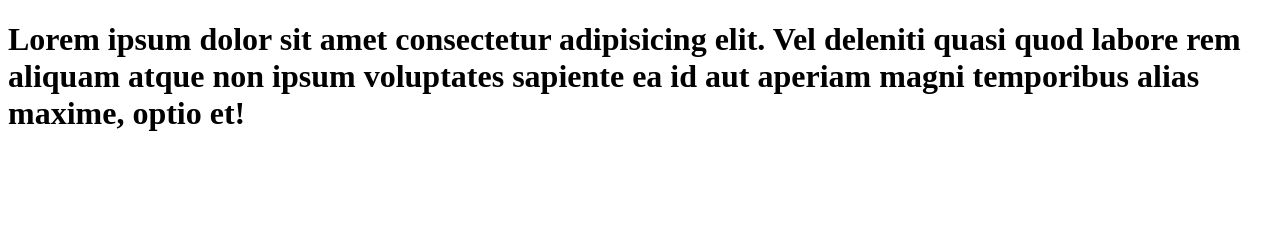
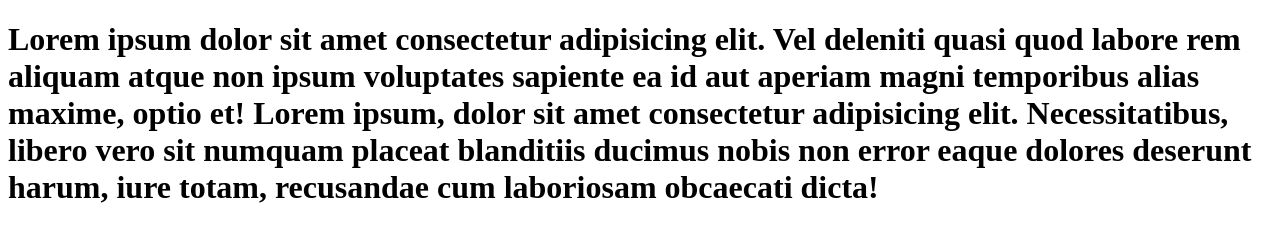
Before and after one commit to Ravijoshi12805/ravijoshi, a plain HTML site: page Day 7/fancy.html in a window 1280 px wide. Drawn offline with Linux system fonts and the light colour scheme.

Commit message:
new change 1

```diff
--- a/Day 7/fancy.html
+++ b/Day 7/fancy.html
@@ -6,6 +6,6 @@
     <title>Document</title>
 </head>
 <body>
-    <h1>Lorem ipsum dolor sit amet consectetur adipisicing elit. Vel deleniti quasi quod labore rem aliquam atque non ipsum voluptates sapiente ea id aut aperiam magni temporibus alias maxime, optio et!</h1>
+    <h1>Lorem ipsum dolor sit amet consectetur adipisicing elit. Vel deleniti quasi quod labore rem aliquam atque non ipsum voluptates sapiente ea id aut aperiam magni temporibus alias maxime, optio et! Lorem ipsum, dolor sit amet consectetur adipisicing elit. Necessitatibus, libero vero sit numquam placeat blanditiis ducimus nobis non error eaque dolores deserunt harum, iure totam, recusandae cum laboriosam obcaecati dicta!</h1>
 </body>
 </html>
```
